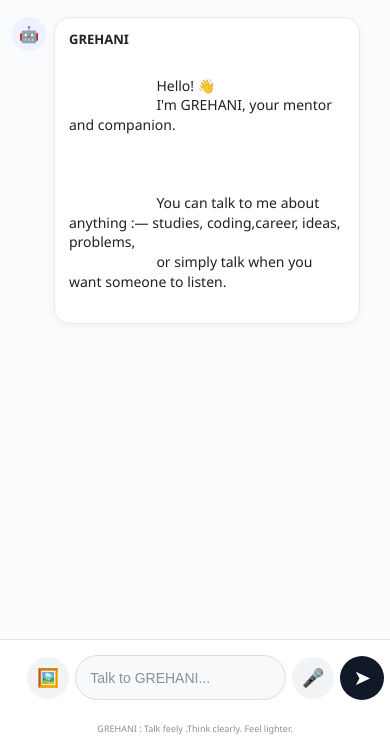
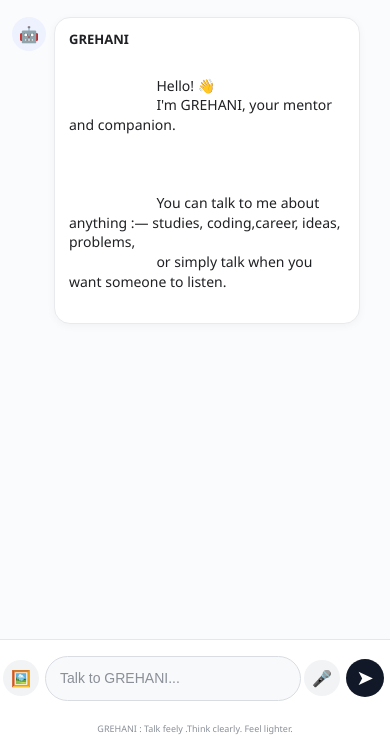
Before and after one commit to SONAL-THAKUR163/GREHANI, a plain HTML site: page index.html in a window 390 px wide. Shown: the part 99-844 px from the top of the page. Drawn offline with Linux system fonts and the light colour scheme.

Commit message:
update changes

```diff
--- a/AI_Agent.css
+++ b/AI_Agent.css
@@ -225,20 +225,20 @@ body {
     min-height: 76px;
     display: flex;
     align-items: center;
-    gap: 10px;
-    padding: 12px 7%;
+    gap: 4px;
+    padding: 5px 6px 4px;
     background: #ffffff;
     border-top: 1px solid #e5e7eb;
     flex-shrink: 0;
 }
 .input-area input[type="text"] {
     flex: 1;
-    height: 48px;
+    height: 38px;
     border: 1px solid #d9dde3;
     border-radius: 25px;
     outline: none;
-    padding: 0 20px;
-    font-size: 15px;
+    padding: 0 11px;
+    font-size: 14px;
     background: #f8f9fa;
     color: #202124;
     transition: 0.2s ease;
@@ -392,13 +392,14 @@ body.dark-mode .image-preview-container {
         font-size: 14px;
     }
     .input-button {
-        width: 42px;
-        height: 42px;
-        font-size: 18px;
+        width: 36px;
+        height: 36px;
+        font-size: 16px;
+        margin-left:-3px;
     }
     .send-button {
-        width: 44px;
-        height: 44px;
+        width: 38px;
+        height: 38px;
     }
     .footer {
         font-size: 9px;
```
